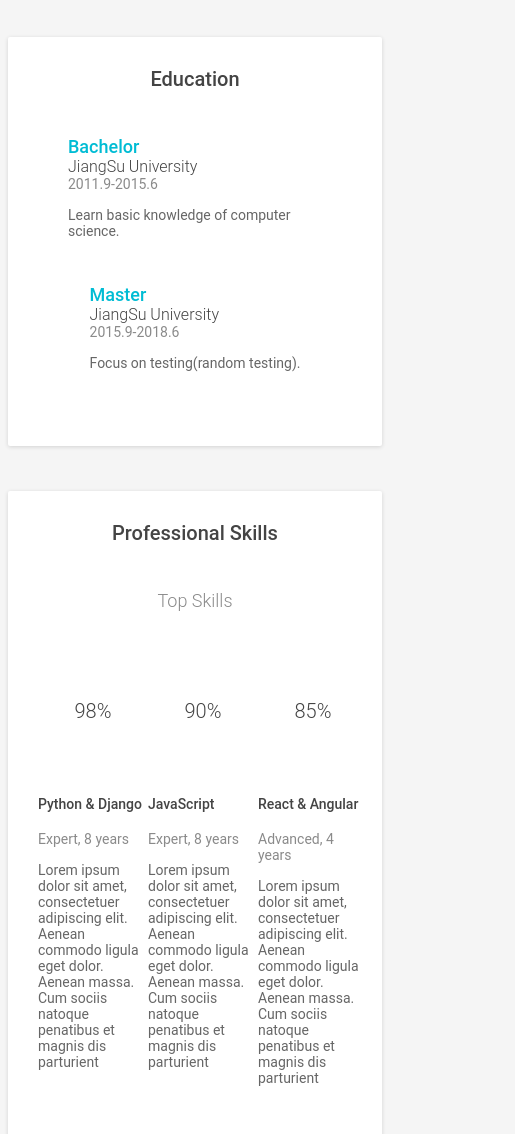
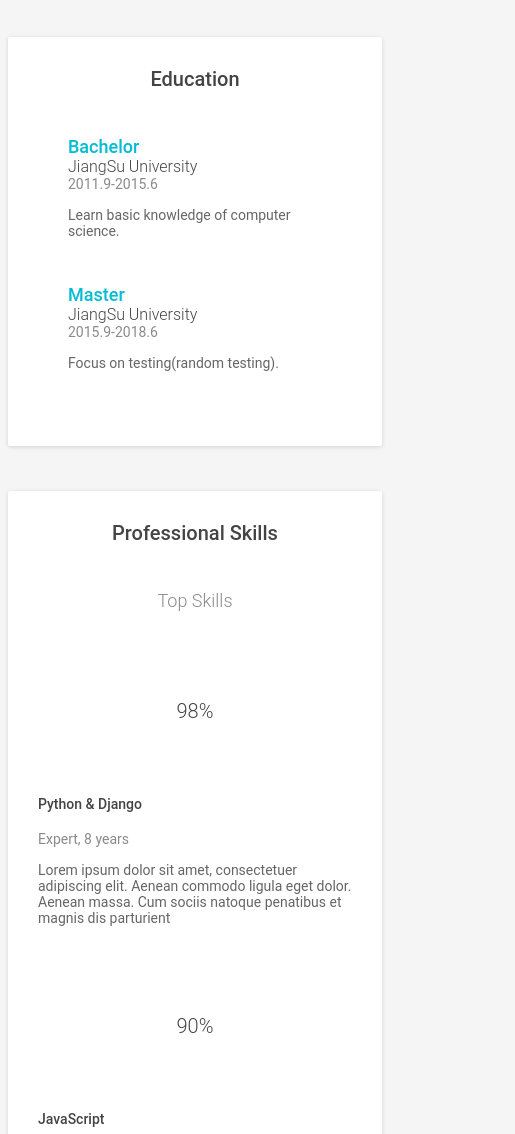
Before and after one commit to xilovesyu/PersonalResume, a Gatsby site: page / in a window 390 px wide. Shown: the part 1500-2634 px from the top of the page, 515 px wide, since content can reach past the window. Built offline with nearby package versions, Linux system fonts and the light colour scheme; Gatsby itself is replaced by a stand-in of ours.

Commit message:
Fixed style problem.

```diff
--- a/src/styles/global.css
+++ b/src/styles/global.css
@@ -384,7 +384,12 @@ ul li {
 .education-section {
     margin: 0 auto;
     margin-bottom: 45px;
-    text-align: center;
+}
+.education-section .row {
+    display: flex;
+    align-items: center;
+    justify-content: center;
+    flex-wrap: wrap;
 }
 .education-section .item {
     margin-bottom: 45px;
@@ -547,7 +552,7 @@ ul li {
 .portfolio-section .filters {
     list-style: none;
     margin: 0 auto;
-    margin-bottom: 60px;
+    margin-bottom: 16px;
     text-align: center;
     border-bottom: 1px solid #e8e8e8;
 }
@@ -572,9 +577,11 @@ ul li {
 .portfolio-section .items-wrapper {
     display: flex;
     flex-wrap: wrap;
+    align-items: center;
+    justify-content: center;
 }
 .portfolio-section .item {
-    margin-bottom: 30px;
+    margin-bottom: 15px;
     width: 240px;
     padding: 15px;
 }
@@ -739,7 +746,13 @@ ul li {
     }
     .education-section .item {
         padding: 0;
+        width: 100%;
     }
+
+    .skills-section .top-skills .row {
+        flex-wrap: wrap;
+    }
+
     .portfolio-section .filters .type {
         font-size: 12px;
         margin-right: 5px;
```
